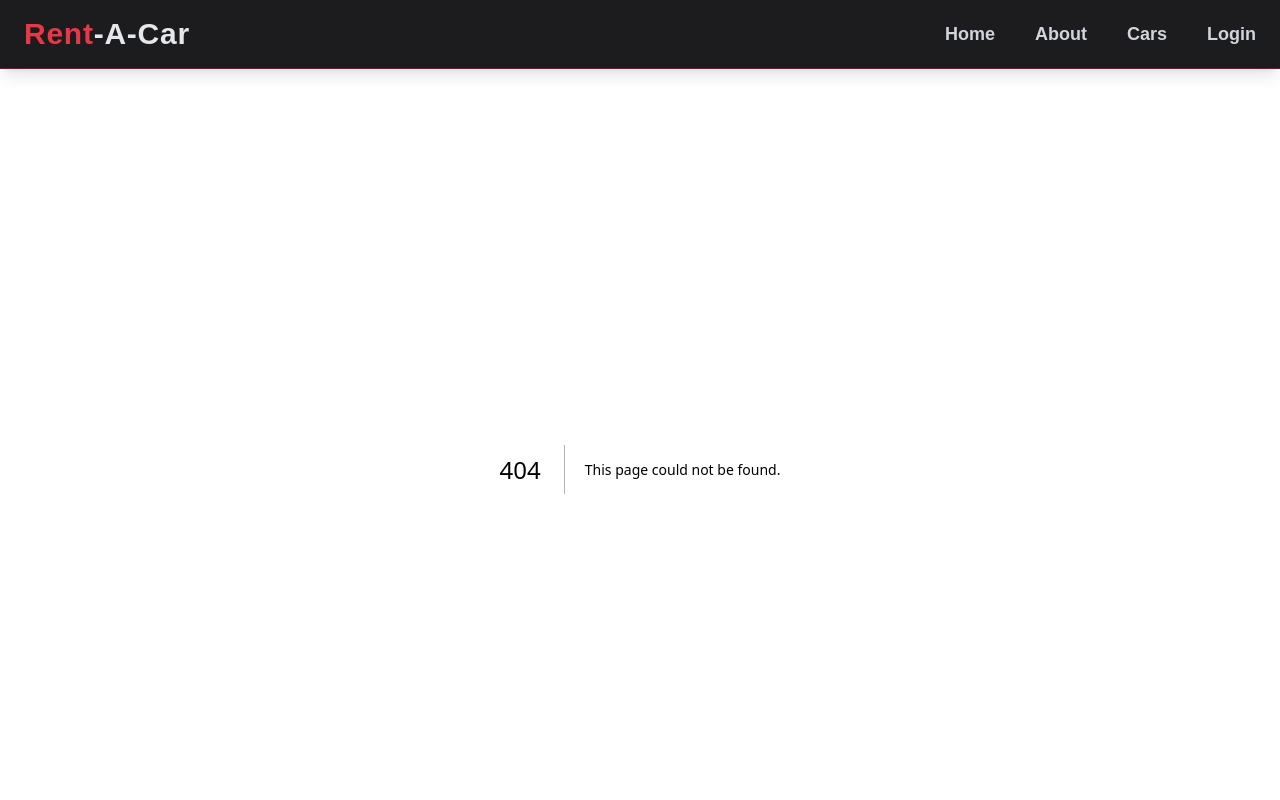
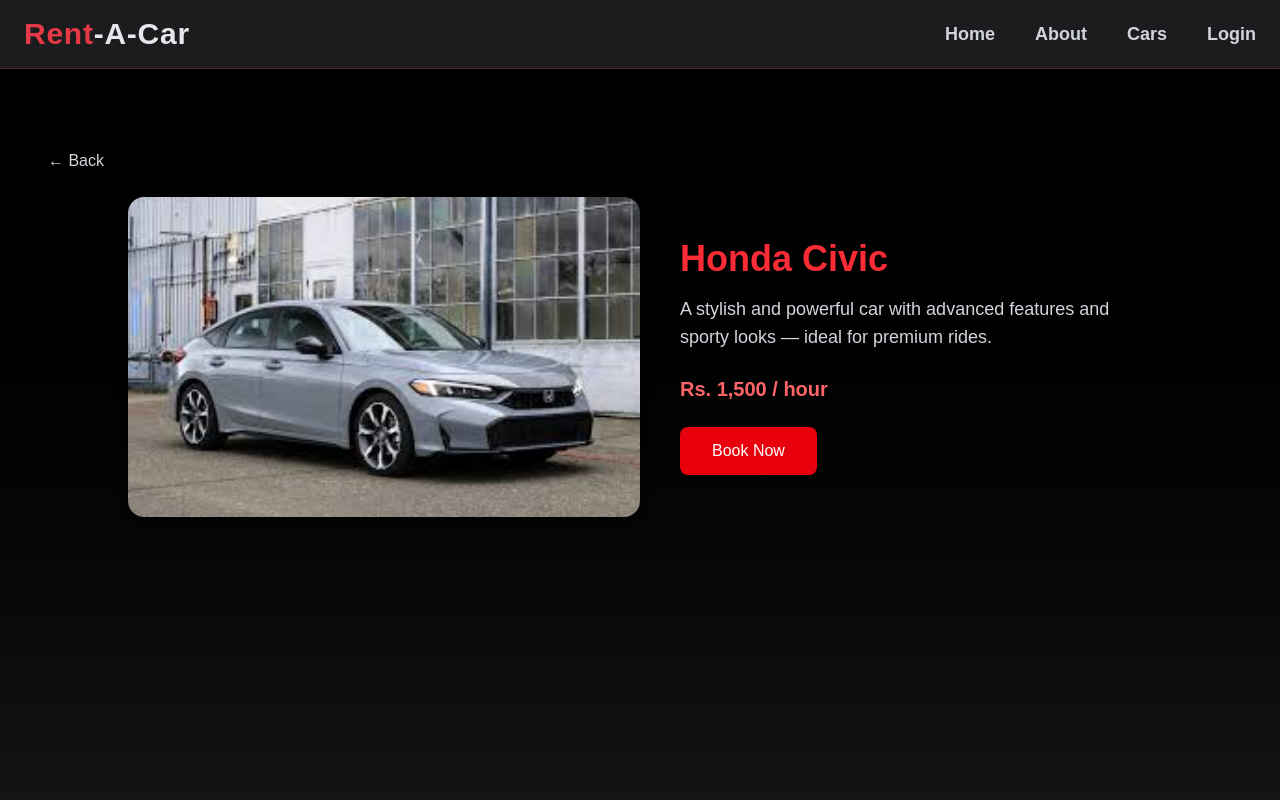
Before and after one commit to RabiaHameedKhan/CarRent-App, a Next.js app: page /cars/1 in a window 1280 px wide. Before the commit this address had no page. Shown: the top 800 px of the page. Built offline with nearby package versions, Linux system fonts and the light colour scheme.

Commit message:
cars page updated

```diff
--- /dev/null
+++ b/src/app/cars/[id]/page.js
@@ -0,0 +1,112 @@
+"use client";
+import { useParams, useRouter } from "next/navigation";
+
+const cars = [
+  {
+    name: "Toyota Corolla",
+    image: "/images/corolla.jpg",
+    price: "Rs. 1,200 / hour",
+    description:
+      "A reliable sedan known for comfort, fuel efficiency, and smooth drive — perfect for city rides and family trips.",
+  },
+  {
+    name: "Honda Civic",
+    image: "/images/civic.jpg",
+    price: "Rs. 1,500 / hour",
+    description:
+      "A stylish and powerful car with advanced features and sporty looks — ideal for premium rides.",
+  },
+  {
+    name: "Suzuki Alto",
+    image: "/images/alto.jpg",
+    price: "Rs. 800 / hour",
+    description:
+      "Compact and budget-friendly — great for short city commutes with excellent mileage.",
+  },
+  {
+    name: "Kia Sportage",
+    image: "/images/sportage.jpg",
+    price: "Rs. 2,000 / hour",
+    description:
+      "A luxurious SUV with powerful performance, spacious interior, and smooth handling.",
+  },
+  {
+    name: "Suzuki Cultus",
+    image: "/images/cultus.jpg",
+    price: "Rs. 1,000 / hour",
+    description:
+      "A reliable hatchback perfect for small families — affordable, comfortable, and easy to drive.",
+  },
+  {
+    name: "Mehran",
+    image: "/images/mehran.jpg",
+    price: "Rs. 700 / hour",
+    description:
+      "Pakistan’s classic car — affordable, simple, and efficient for basic travel needs.",
+  },
+  {
+    name: "Toyota Prado",
+    image: "/images/prado.jpg",
+    price: "Rs. 1,600 / hour",
+    description:
+      "A powerful SUV designed for luxury and long-distance drives with premium comfort.",
+  },
+  {
+    name: "Hyundai Tucson",
+    image: "/images/hyundai.jpg",
+    price: "Rs. 2,000 / hour",
+    description:
+      "A modern SUV offering both comfort and performance for your family adventures.",
+  },
+  {
+    name: "Toyota Yaris",
+    image: "/images/yaris.jpg",
+    price: "Rs. 1,300 / hour",
+    description:
+      "A stylish and efficient sedan that’s perfect for urban driving and long trips.",
+  },
+];
+
+export default function CarDetails() {
+  const { id } = useParams();
+  const router = useRouter();
+
+  const car = cars[id];
+
+  if (!car) {
+    return (
+      <div className="min-h-screen flex items-center justify-center text-white text-2xl">
+        Car not found
+      </div>
+    );
+  }
+
+  return (
+    <section className="min-h-screen bg-gradient-to-b from-black to-zinc-900 text-white py-20 px-6 sm:px-12">
+      <button
+        onClick={() => router.back()}
+        className="text-gray-300 mb-6 hover:text-red-500 transition"
+      >
+        ← Back
+      </button>
+
+      <div className="max-w-5xl mx-auto flex flex-col lg:flex-row items-center gap-10">
+        <img
+          src={car.image}
+          alt={car.name}
+          className="w-full lg:w-1/2 h-80 object-cover rounded-2xl shadow-lg"
+        />
+        <div className="flex-1">
+          <h1 className="text-4xl font-bold text-red-500 mb-4">{car.name}</h1>
+          <p className="text-gray-300 mb-6 text-lg">{car.description}</p>
+          <p className="text-xl font-semibold text-red-400 mb-6">
+            {car.price}
+          </p>
+          <button className="bg-red-600 hover:bg-red-700 text-white px-8 py-3 rounded-lg transition-all duration-300">
+            Book Now
+          </button>
+        </div>
+      </div>
+    </section>
+  );
+}
--- a/src/app/cars/page.js
+++ b/src/app/cars/page.js
@@ -1,75 +1,34 @@
 "use client";
+import Link from "next/link";
 
 const cars = [
-  {
-    name: "Toyota Corolla",
-    image: "/images/corolla.jpg",
-    price: "Rs. 1,200 / hour",
-  },
-  {
-    name: "Honda Civic",
-    image: "/images/civic.jpg",
-    price: "Rs. 1,500 / hour",
-  },
-  {
-    name: "Suzuki Alto",
-    image: "/images/alto.jpg",
-    price: "Rs. 800 / hour",
-  },
-  {
-    name: "Kia Sportage",
-    image: "/images/sportage.jpg",
-    price: "Rs. 2,000 / hour",
-  },
-  {
-    name: "Suzuki Cultus",
-    image: "/images/cultus.jpg",
-    price: "Rs. 1,000 / hour",
-  },
-   {
-    name: "Mehran",
-    image: "/images/mehran.jpg",
-    price: "Rs. 700 / hour",
-  },
-   {
-    name: "Toyota Prado",
-    image: "/images/prado.jpg",
-    price: "Rs. 1,600 / hour",
-  },
-   {
-    name: "Hyundai Tucson",
-    image: "/images/hyundai.jpg",
-    price: "Rs. 2,000 / hour",
-  },
-  {
-    name: "Toyota Yaris",
-    image: "/images/yaris.jpg",
-    price: "Rs. 1,300 / hour",
-  },
+  { name: "Toyota Corolla", image: "/images/corolla.jpg", price: "Rs. 1,200 / hour" },
+  { name: "Honda Civic", image: "/images/civic.jpg", price: "Rs. 1,500 / hour" },
+  { name: "Suzuki Alto", image: "/images/alto.jpg", price: "Rs. 800 / hour" },
+  { name: "Kia Sportage", image: "/images/sportage.jpg", price: "Rs. 2,000 / hour" },
+  { name: "Suzuki Cultus", image: "/images/cultus.jpg", price: "Rs. 1,000 / hour" },
+  { name: "Mehran", image: "/images/mehran.jpg", price: "Rs. 700 / hour" },
+  { name: "Toyota Prado", image: "/images/prado.jpg", price: "Rs. 1,600 / hour" },
+  { name: "Hyundai Tucson", image: "/images/hyundai.jpg", price: "Rs. 2,000 / hour" },
+  { name: "Toyota Yaris", image: "/images/yaris.jpg", price: "Rs. 1,300 / hour" },
 ];
 
 export default function CarsPage() {
   return (
     <section className="min-h-screen bg-gradient-to-b from-zinc-900 to-black text-white py-20 px-6 sm:px-12">
-      {/* Heading */}
       <div className="text-center mb-14">
-        <h1 className="text-5xl font-extrabold text-red-500 mb-4">
-          Our Available Cars
-        </h1>
+        <h1 className="text-5xl font-extrabold text-red-500 mb-4">Our Available Cars</h1>
         <p className="text-gray-300 text-lg max-w-2xl mx-auto">
           Reliable, affordable, and comfortable rides — perfect for your daily
           travel, family trips, or weekend getaways.
         </p>
       </div>
 
-      {/* Car Cards Grid */}
+      {/* Grid of cars */}
       <div className="grid grid-cols-1 sm:grid-cols-2 lg:grid-cols-3 gap-10 max-w-7xl mx-auto">
         {cars.map((car, index) => (
-          <div
-            key={index}
-            className="relative bg-zinc-800/60 backdrop-blur-sm border border-zinc-700 rounded-2xl overflow-hidden shadow-lg transform transition-all duration-500 hover:-translate-y-3 hover:shadow-red-600/40 group"
-          >
-            {/* Car Image */}
+          <Link key={index} href={`/cars/${index}`} passHref>
+            <div className="relative bg-zinc-800/60 backdrop-blur-sm border border-zinc-700 rounded-2xl overflow-hidden shadow-lg transform transition-all duration-500 hover:-translate-y-3 hover:shadow-red-600/40 group cursor-pointer">
               <div className="overflow-hidden">
                 <img
                   src={car.image}
@@ -77,36 +36,14 @@
                   className="w-full h-56 object-cover transition-transform duration-700 group-hover:scale-110"
                 />
               </div>
-
-            {/* Car Info */}
               <div className="p-6 text-center">
-              <h3 className="text-2xl font-bold text-white mb-2">
-                {car.name}
-              </h3>
-              <p className="text-lg text-red-500 font-semibold">
-                {car.price}
-              </p>
+                <h3 className="text-2xl font-bold text-white mb-2">{car.name}</h3>
+                <p className="text-lg text-red-500 font-semibold">{car.price}</p>
               </div>
             </div>
+          </Link>
         ))}
       </div>
-
-      {/* Fade Animation */}
-      <style jsx>{`
-        @keyframes fadeInUp {
-          from {
-            opacity: 0;
-            transform: translateY(30px);
-          }
-          to {
-            opacity: 1;
-            transform: translateY(0);
-          }
-        }
-        section {
-          animation: fadeInUp 1.2s ease forwards;
-        }
-      `}</style>
     </section>
   );
 }
```
Also changed, not shown: src/app/contact/page.js (added). Lines whose indentation alone changed are shown as unchanged.
